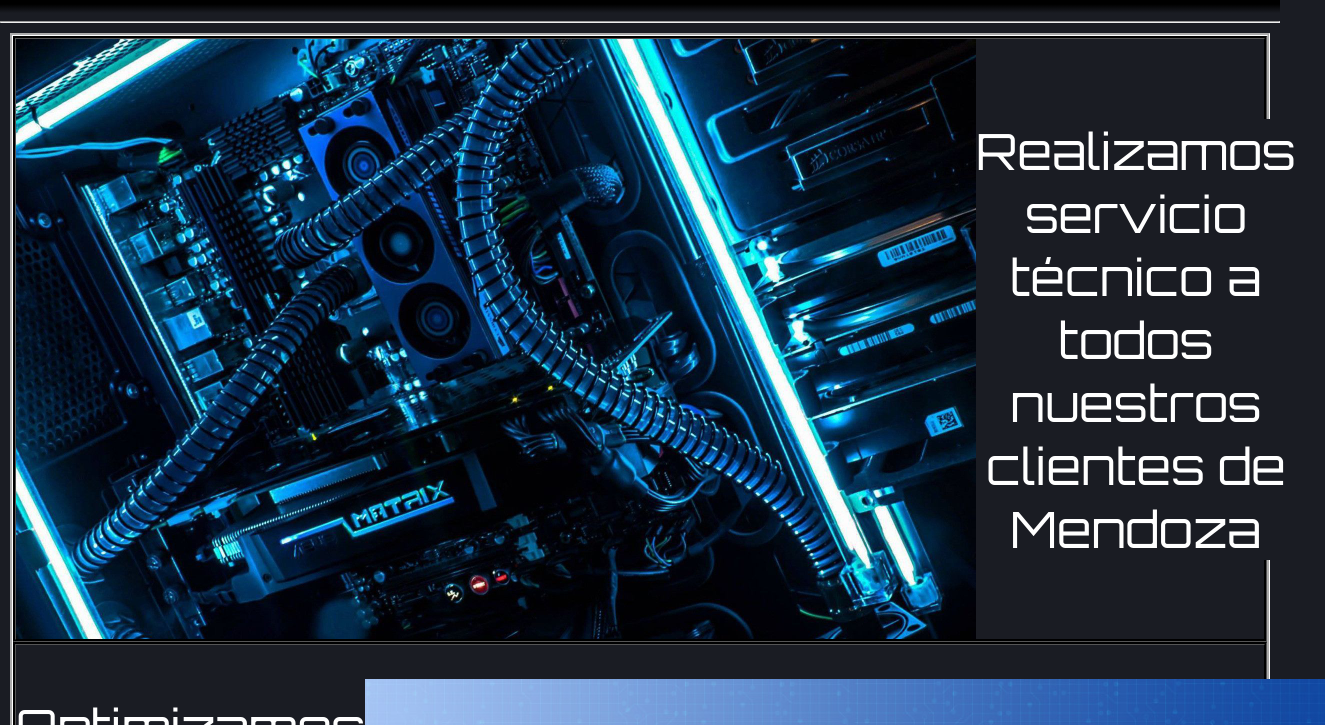
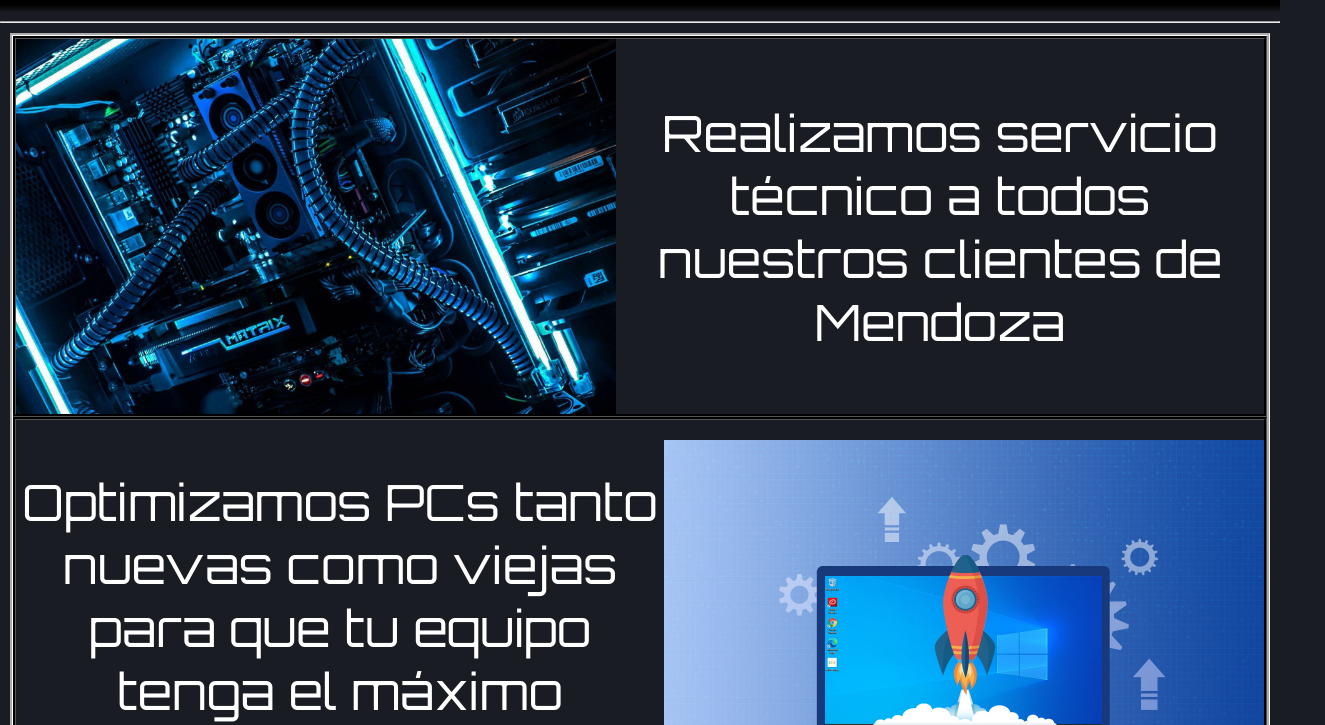
Before and after one commit to gjohnn/PF-GuerreroJuan, a plain HTML site: page serv/serv1.html in a window 1280 px wide. Shown: the part 75-800 px from the top of the page, 1325 px wide, since content can reach past the window. Drawn offline with Linux system fonts and the light colour scheme.

Commit message:
Resposivearreglado1

```diff
--- a/indexcss/index1.css
+++ b/indexcss/index1.css
@@ -209,8 +209,8 @@ article:hover{
 }
 
 .card__inimg__serv{
-    width: auto;
-    height: 600px;
+    width: 600px;
+    height: auto;
 }
 
 .card__intext__serv{
@@ -324,8 +324,7 @@ input[type=submit]{
 
 /**1024**/
 
-@media screen and (max-width: 1024px)
-{
+@media screen and (max-width: 1024px){
 
     header{
         display: flex;
@@ -581,7 +580,7 @@ input[type=submit]{
 
 /**320**/
 
-@media screen and (max-width: 320px){
+@media screen and (max-width: 360px){
     *{
         background-color: #1a1c23;
     }
@@ -590,7 +589,7 @@ input[type=submit]{
         display: flex;
         flex-direction: column;
         align-items: center;
-        width: 320px;
+        width: auto;
     }
 
     .header__logo{
```
Also changed, not shown: index.html (+3 -0 lines).
